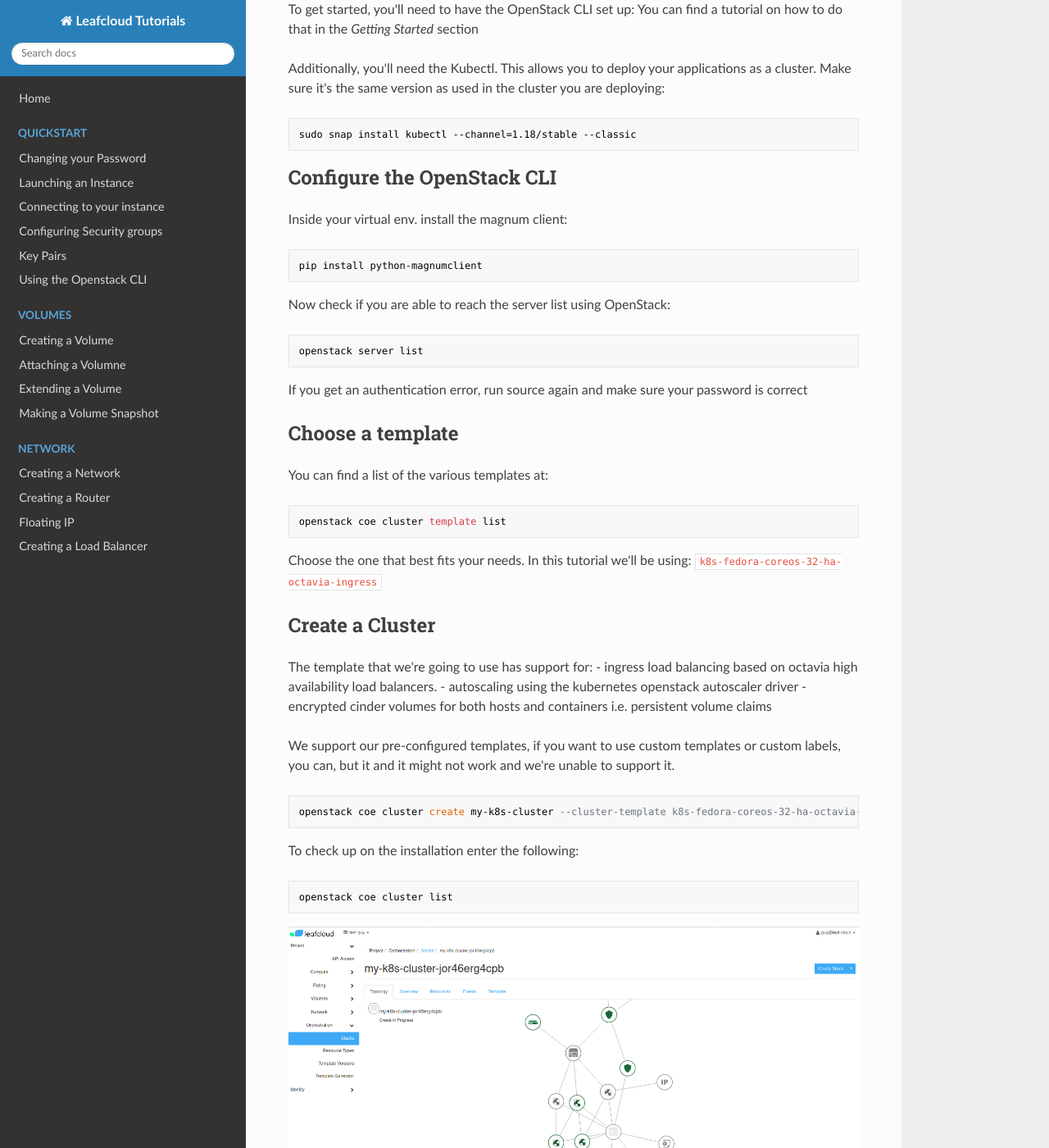
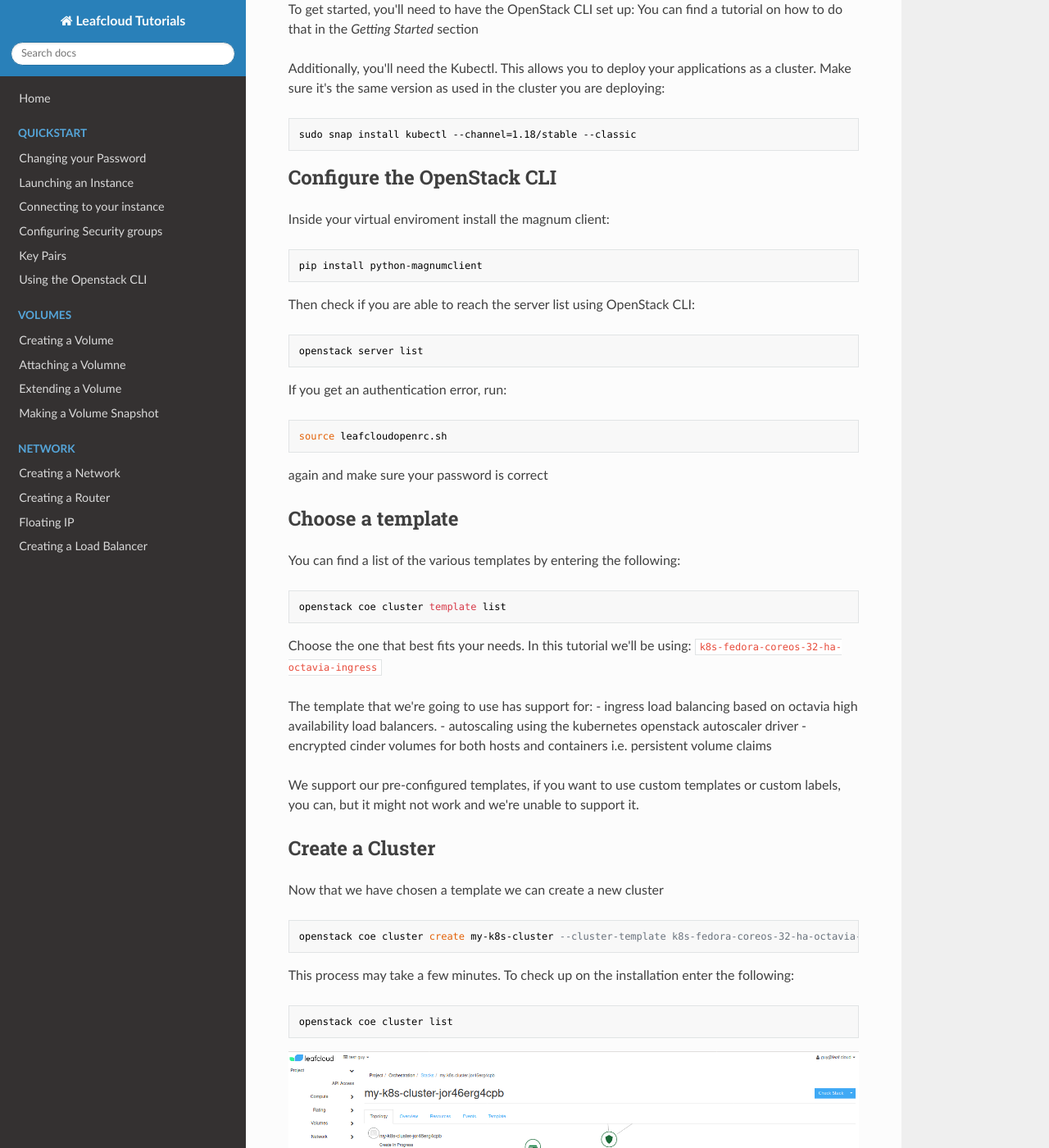
Before and after one commit to leafcloudhq/documentation-rtd, an MkDocs documentation site: the page built from docs/kubernetes/creating-a-kubernetes-cluster.md, in a window 1280 px wide and 1400 px high, scrolled down 256 px. Shown: the whole window at 82% size. Built offline with MkDocs 1.6.1, drawn with Linux system fonts in a browser that asks for light colours; nearby versions of some CDN libraries; some of the changed text lies outside the part shown.

````diff
--- a/docs/kubernetes/creating-a-kubernetes-cluster.md
+++ b/docs/kubernetes/creating-a-kubernetes-cluster.md
@@ -12,22 +12,27 @@
 
 ## Configure the OpenStack CLI
 
-Inside your virtual env. install the magnum client:
+Inside your virtual enviroment install the magnum client:
 
 ```
 pip install python-magnumclient
 ```
 
-Now check if you are able to reach the server list using OpenStack:
+Then check if you are able to reach the server list using OpenStack CLI:
 
 ```
 openstack server list
 ```
-If you get an authentication error, run source again and make sure your password is correct
+If you get an authentication error, run:
+```
+source leafcloudopenrc.sh
+```
+again and make sure your password is correct
 
 ## Choose a template
 
- You can find a list of the various templates at:
+ You can find a list of the various templates by entering the following:
+
 ```
 openstack coe cluster template list
 ```
@@ -35,27 +40,29 @@
 Choose the one that best fits your needs. In this tutorial we'll be using:
 `k8s-fedora-coreos-32-ha-octavia-ingress`
 
-## Create a Cluster
-
 The template that we're going to use has support for:
 - ingress load balancing based on octavia high availability load balancers.
 - autoscaling using the kubernetes openstack autoscaler driver
 - encrypted cinder volumes for both hosts and containers i.e. persistent volume claims
 
-We support our pre-configured templates, if you want to use custom templates or custom labels, you can, but it and it might not work and we're unable to support it.
+We support our pre-configured templates, if you want to use custom templates or custom labels, you can, but it might not work and we're unable to support it.
+
+## Create a Cluster
+
+Now that we have chosen a template we can create a new cluster
 
 ```
 openstack coe cluster create my-k8s-cluster --cluster-template k8s-fedora-coreos-32-ha-octavia-ingress
 ```
 
-To check up on the installation enter the following:
+This process may take a few minutes. To check up on the installation enter the following:
 
 ```
 openstack coe cluster list
 ```
 ![creating-a-kubernetes-cluster](../images/kubernetes-cluster-1.png)
 
-When the status switches from CREATE_IN_PROGRESS to CREATE_COMPLETE the installation is complete and you can retrieve the config:
+When the status changes from CREATE_IN_PROGRESS to CREATE_COMPLETE the installation is complete. Next, you can retrieve the config:
 
 ```
 openstack coe cluster config my-k8s-cluster
@@ -73,11 +80,29 @@
 kubectl get nodes -o wide
 ```
 
+Finally, we can confige the storage class to enable usage of persistant volume claims. First, create the storageclass.yaml file:
+
+```
+kind: StorageClass
+apiVersion: storage.k8s.io/v1
+metadata:
+ name: cinder-csi
+ labels:
+ storageclass.kubernetes.io/is-default-class: "true"
+provisioner: cinder.csi.openstack.org
+```
+
+Then apply it:
+
+```
+kubectl apply -f storageclass.yaml
+```
+
 You have now created a kubernetes cluster using the CLI.
 
-Only the creator of a cluster can delete it by entering the following:
+Please note that only the creator of a cluster can delete it by entering the following:
 
 ```
 openstack coe cluster delete my-k8s-cluster
 ```
-If you are no longer able to access the required account, contact leafcloud for support.
+If you are no longer able to access the required account to delete a cluster, contact leafcloud for support.
````
Also changed, not shown: docs/kubernetes/creating-a-postgresql-cluster.md (added, +84 -0 lines).
